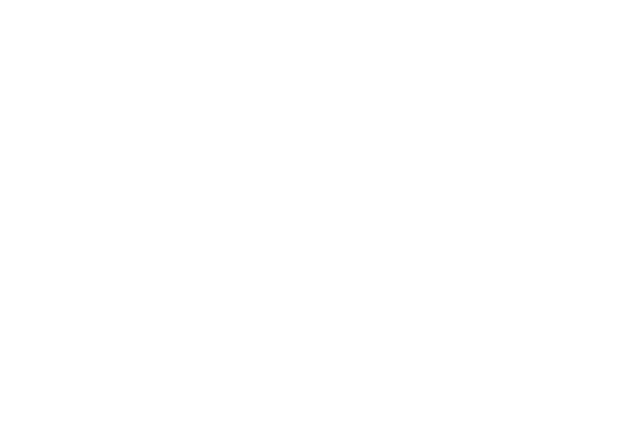
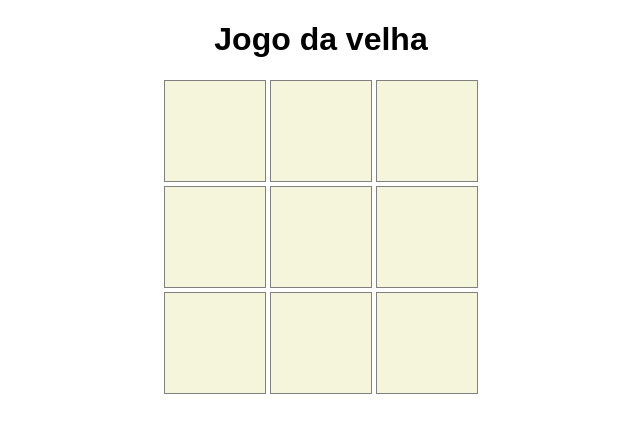
Before and after one commit to lucasmetron/jogoDaVelha, a plain HTML site: page index.html in a window 1280 px wide. Shown: the whole page, without its empty margins (319-959 px from the left). Drawn offline with Linux system fonts and the light colour scheme.

Commit message:
tabuleiro feito

```diff
--- a/index.html
+++ b/index.html
@@ -5,8 +5,28 @@
     <meta http-equiv="X-UA-Compatible" content="IE=edge">
     <meta name="viewport" content="width=device-width, initial-scale=1.0">
     <title>Jogo da velha</title>
+    <link rel="stylesheet" type="text/css" href="./styles/style.css">
 </head>
 <body>
+    <h1>Jogo da velha</h1>
+    <div class="stage">
+        <div>
+            <div id="0" class="square"></div>
+            <div id="1" class="square"></div>
+            <div id="2" class="square"></div>
+        </div>
 
+        <div>
+            <div id="3" class="square"></div>
+            <div id="4" class="square"></div>
+            <div id="5" class="square"></div>
+        </div>
+
+        <div>
+            <div id="6" class="square"></div>
+            <div id="7" class="square"></div>
+            <div id="8" class="square"></div>
+        </div>
+    </div>
 </body>
 </html>
--- /dev/null
+++ b/styles/style.css
@@ -0,0 +1,15 @@
+h1{
+    font-family: Arial, Helvetica, sans-serif;
+}
+
+body{
+    text-align: center;
+}
+
+.square{
+    width: 100px;
+    height: 100px;
+    background-color: beige;
+    border: 1px solid gray;
+    display: inline-block;
+}
```
